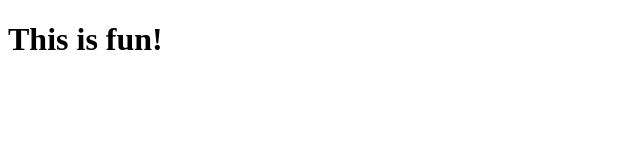
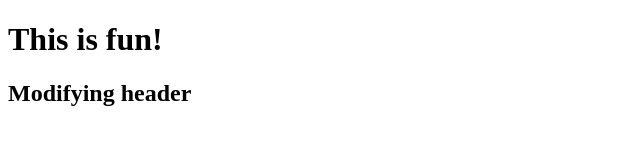
Before and after one commit to Abhishikaf/codingdemo, a plain HTML site: page index.html in a window 1280 px wide. Shown: the whole page, without its empty margins (0-640 px from the left). Drawn offline with Linux system fonts and the light colour scheme.

Commit message:
Modified header

```diff
--- a/index.html
+++ b/index.html
@@ -7,5 +7,6 @@
     </head>
     <body>
         <h1>This is fun!</h1>
+        <h2>Modifying header</h2>
     </body>
 </html>
```
